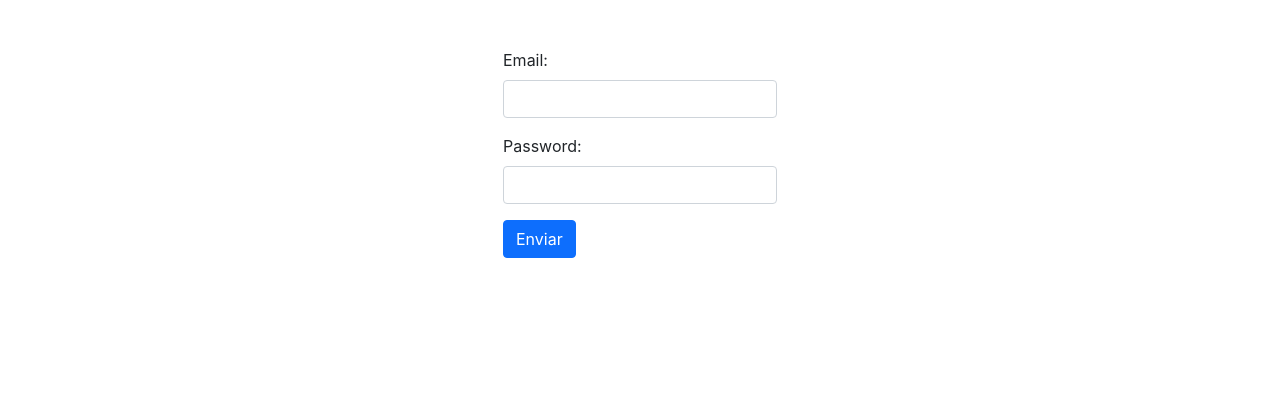
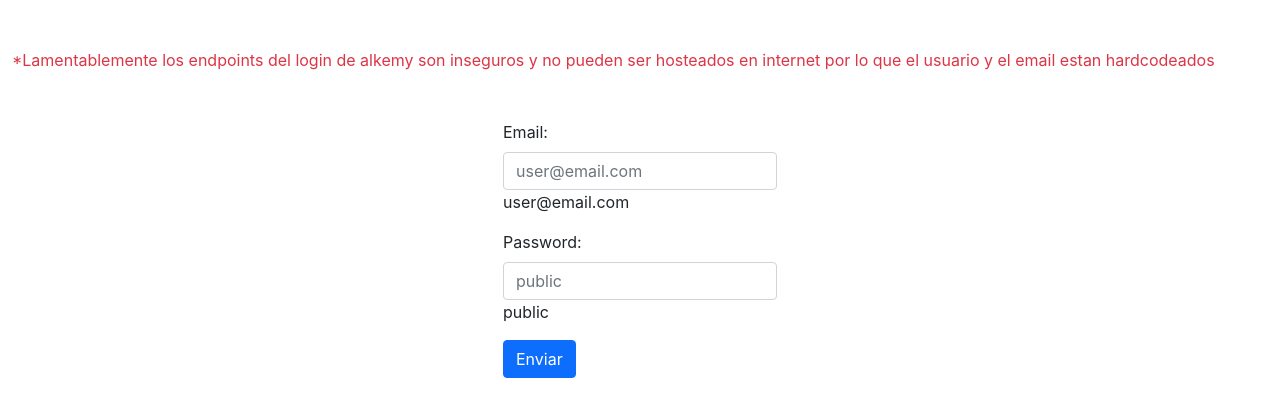
Before and after one commit to nelrodriguez22/newChallengeAlkemy, a React (Create React App) app: page /login in a window 1280 px wide. Shown: the top 416 px of the page. Built offline with nearby package versions, Linux system fonts and the light colour scheme.

Commit message:
fixes para muestra

```diff
--- a/src/components/Homepage.js
+++ b/src/components/Homepage.js
@@ -11,7 +11,7 @@
     <>
       <div className="d-flex flex-wrap col-lg-12">
         <div className=" col-lg-9">
-           <TeamBuilder />
+					<TeamBuilder />
         </div>
         <div className="mt-5 col-lg-3">
           <TeamStats />
--- a/src/components/Loginpage.js
+++ b/src/components/Loginpage.js
@@ -2,36 +2,61 @@
 import { toast } from "react-toastify"
 import "react-toastify/dist/ReactToastify.css"
 
-import axios from "axios"
+// import axios from "axios"
 import { useHistory } from "react-router-dom"
 import { useFormik } from "formik"
 import {AuthContext} from '../auth/AuthContext'
 import { types } from "../types/types"
 
 export const Loginpage = () => {
-	const url = "http://challenge-react.alkemy.org/"
+	// const url = "https://challenge-react.alkemy.org/"
 	const history = useHistory()
 	const {dispatch} = useContext(AuthContext)
 
 //llamada a la api de alkemy por el token para el inicio de sesion
+	// const formSubmit = () => {
+	// 	axios
+	// 		.post(url, {
+	// 			email: formik.values.email,
+	// 			password: formik.values.password,
+	// 		})
+	// 		.then(({ data }) => {
+	// 			dispatch({
+	// 				type: types.login,
+	// 				payload:{
+	// 					user:'AlkemyUser'
+	// 				}
+	// 			})
+	// 			sessionStorage.setItem("token", data.token);
+	// 			history.push("/home");
+	// 		})
+	// 		.catch(({ response}) => {
+	// 			toast.error(response.data.error, {
+	// 				position: "bottom-center",
+	// 				autoClose: 1500,
+	// 				hideProgressBar: true,
+	// 				closeOnClick: true,
+	// 				pauseOnHover: true,
+	// 				draggable: true,
+	// 				progress: undefined,
+	// 				theme: "colored",
+	// 			});
+	// 		});
+	// }
 	const formSubmit = () => {
-		axios
-			.post(url, {
-				email: formik.values.email,
-				password: formik.values.password,
-			})
-			.then(({ data }) => {
+		const { email, password } = formik.values;
+
+		if (email === 'user@email.com' && password === 'public') {
 				dispatch({
 					type: types.login,
 					payload:{
 						user:'AlkemyUser'
 					}
 				})
-				sessionStorage.setItem("token", data.token);
+
 			history.push("/home");
-			})
-			.catch(({ response}) => {
-				toast.error(response.data.error, {
+		} else {
+			toast.error("Credenciales inválidas", {
 				position: "bottom-center",
 				autoClose: 1500,
 				hideProgressBar: true,
@@ -41,8 +66,10 @@
 				progress: undefined,
 				theme: "colored",
 			});
-			});
 		}
+	};
+
+
 //validacion del formulario
 	const formik = useFormik({
 		initialValues: {
@@ -71,6 +98,9 @@
 
 	return (
 		<>
+			<div className="container-fluid mt-5 justify-content-center text-danger">
+			*Lamentablemente los endpoints del login de alkemy son inseguros y no
+			pueden ser hosteados en internet por lo	que el usuario y el email estan hardcodeados</div>
 			<div className="mt-5 container-fluid d-flex justify-content-center">
 				<form onSubmit={formik.handleSubmit}>
 					<div className="mb-3">
@@ -83,7 +113,8 @@
 							autoComplete="off"
 							onChange={formik.handleChange}
 							value={formik.values.email}
-						/>
+							placeholder="user@email.com"
+						/><span>user@email.com</span>
 						{formik.errors.email
 						? <div>{formik.errors.email}</div>
 						: null}
@@ -100,7 +131,9 @@
 							autoComplete="off"
 							onChange={formik.handleChange}
 							value={formik.values.password}
+							placeholder="public"
 						/>
+						<span>public</span>
 						{formik.errors.password
 						? <div>{formik.errors.password}</div>
 						: null}
--- a/src/components/Searchpage.js
+++ b/src/components/Searchpage.js
@@ -11,12 +11,16 @@
 } from "../redux/ducks/tb"
 import { useDispatch, useSelector } from "react-redux"
 import "react-toastify/dist/ReactToastify.css"
+import { useHistory } from "react-router-dom"
+
 
 
 export const Searchpage = () => {
 	const baseUrl = "https://superheroapi.com/api/10221785482721212";
 	const [ heroes, setHeroes ] = useState([])
 	const dispatch = useDispatch()
+	const history = useHistory()
+
 	//selecciona contadores de la store
 	const {countHeroes, goodHeroes, badHeroes} = useSelector((state) => state.teambuilder)
 	//selecciona array de heroes de la store
@@ -26,7 +30,22 @@
 			"Content-Type": "application/json",
 		},
 	};
-
+	(function() {
+    var cors_api_host = 'cors-anywhere.herokuapp.com';
+    var cors_api_url = 'https://' + cors_api_host + '/';
+    var slice = [].slice;
+    var origin = window.location.protocol + '//' + window.location.host;
+    var open = XMLHttpRequest.prototype.open;
+    XMLHttpRequest.prototype.open = function() {
+        var args = slice.call(arguments);
+        var targetOrigin = /^https?:\/\/([^/]+)/i.exec(args[1]);
+        if (targetOrigin && targetOrigin[0].toLowerCase() !== origin &&
+            targetOrigin[1] !== cors_api_host) {
+            args[1] = cors_api_url + args[1];
+        }
+        return open.apply(this, args);
+    };
+})();
 
 //consulta a la api segun la busqueda
 	const formik = useFormik({
@@ -37,7 +56,7 @@
 			if (q === "") {
 				return;
 			} else {
-				axios(`${baseUrl}/search/${q}`, config)
+				axios(`https://cors-anywhere.herokuapp.com/${baseUrl}/search/${q}`, config)
 					.then(({ data }) => {
 						if (data.results === undefined) {
 							setHeroes([]);
@@ -126,8 +145,13 @@
 	}
 }
 };
+if(countHeroes === 6){
+	history.push("/home");
+}
 	return (
     <>
+		{countHeroes < 6 ? <div className="container-fluid mt-5 justify-content-center text-danger">
+			*Si no conoces ningun heroe, busca alineacion buena (Batman, Ironman, Ironfist) y negativa(Joker,Deathstrike,steppenwolf)</div> : null}
       <form onSubmit={formik.handleSubmit} className="container mt-4">
         <div className="col-sm-5 container-fluid">
           <div className="input-group mb-3">
```
Lines whose indentation alone changed are shown as unchanged.
